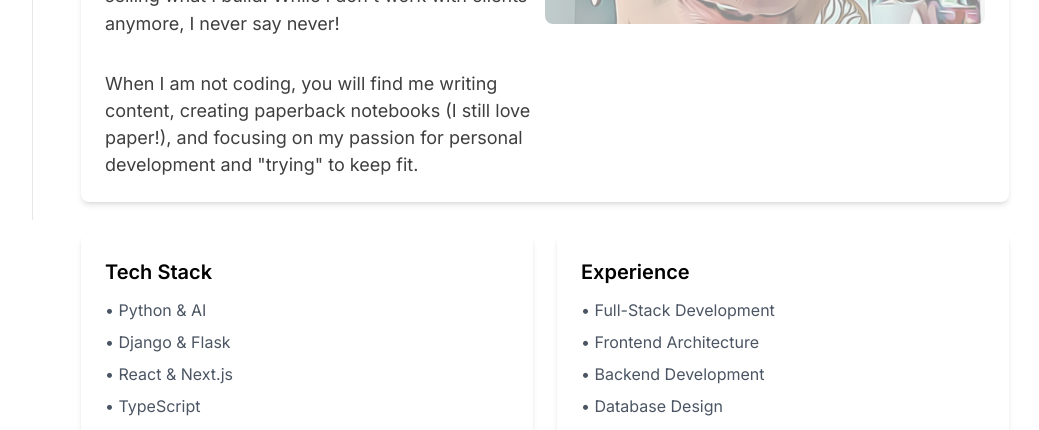
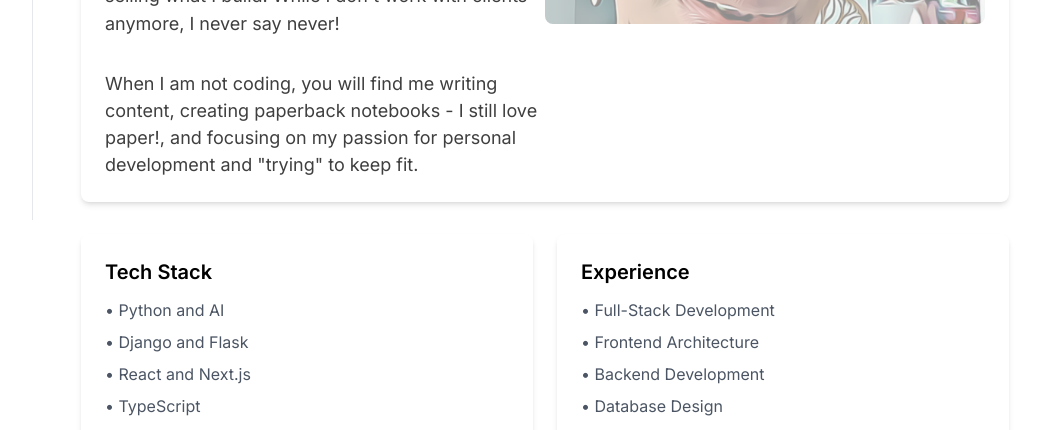
Before and after one commit to todiane/djangify_frontend, a Next.js app: page /about in a window 1280 px wide. Shown: the part 580-1010 px from the top of the page, without its empty margins (223-1262 px from the left). Built offline with nearby package versions, Linux system fonts and the light colour scheme.

Commit message:
U[date about page with &quot;

```diff
--- a/src/app/about/page.tsx
+++ b/src/app/about/page.tsx
@@ -28,10 +28,10 @@ export default function AboutPage() {
                 elegant, minimalistic, AI powered solutions to complex problems. I love building modern web applications that deliver great user experiences because they are useful and easy to use.
               </p>
               <p className="text-lg text-muted-foreground mb-8 mt-4">
-                I am embracing my <span className="font-bold text-xl style={{ color: '#0C8C9D' }}">"Build and Bloom Era"</span>, and after over 10 years of working freelance with WordPress I have taken on a new challenge of selling what I build. While I don't work with clients anymore, I never say never!
+                I am embracing my <span className="font-bold text-xl">&quot;Build and Bloom Era&quot;</span>, and after over 10 years of working freelance with WordPress I have taken on a new challenge of selling what I build. While I don&apos;t work with clients anymore, I never say never!
               </p>
               <p>
-                When I am not coding, you will find me writing content, creating paperback notebooks (I still love paper!), and focusing on my passion for personal development and "trying" to keep fit.
+                When I am not coding, you will find me writing content, creating paperback notebooks - I still love paper!, and focusing on my passion for personal development and &quot;trying&quot; to keep fit.
               </p>
             </div>
             <div className="md:w-1/2 flex justify-center">
@@ -49,9 +49,9 @@ export default function AboutPage() {
             <div className="bg-white rounded-lg shadow-md p-6">
               <h3 className="text-xl font-semibold mb-3">Tech Stack</h3>
               <ul className="space-y-2 text-gray-600">
-                <li>• Python & AI</li>
-                <li>• Django & Flask</li>
-                <li>• React & Next.js</li>
+                <li>• Python and AI</li>
+                <li>• Django and Flask</li>
+                <li>• React and Next.js</li>
                 <li>• TypeScript</li>
                 <li>• PostgreSQL</li>
                 <li>• APIs</li>
--- a/src/app/page.tsx
+++ b/src/app/page.tsx
@@ -15,7 +15,7 @@ export default function HomePage() {
                 Building Practical Solutions with Django and Next.js
               </h1>
               <p className="text-lg text-muted-foreground mb-8">
-                Here, you'll find a selection of projects crafted with Django, Flask, AI, APIs, and Next.js. These projects reflect my approach to web development—focused on practicality and functionality. Offering pre-built digital solutions that serve a range of business needs, each product is crafted with care and available for purchase. If you see something that resonates with your business needs, feel free to get in touch.
+                Here, you&apos;ll find a selection of projects crafted with Django, Flask, AI, APIs, and Next.js. These projects reflect my approach to web development—focused on practicality and functionality. Offering pre-built digital solutions that serve a range of business needs, each product is crafted with care and available for purchase. If you see something that resonates with your business needs, feel free to get in touch.
               </p>
             </div>
           </section>
```
